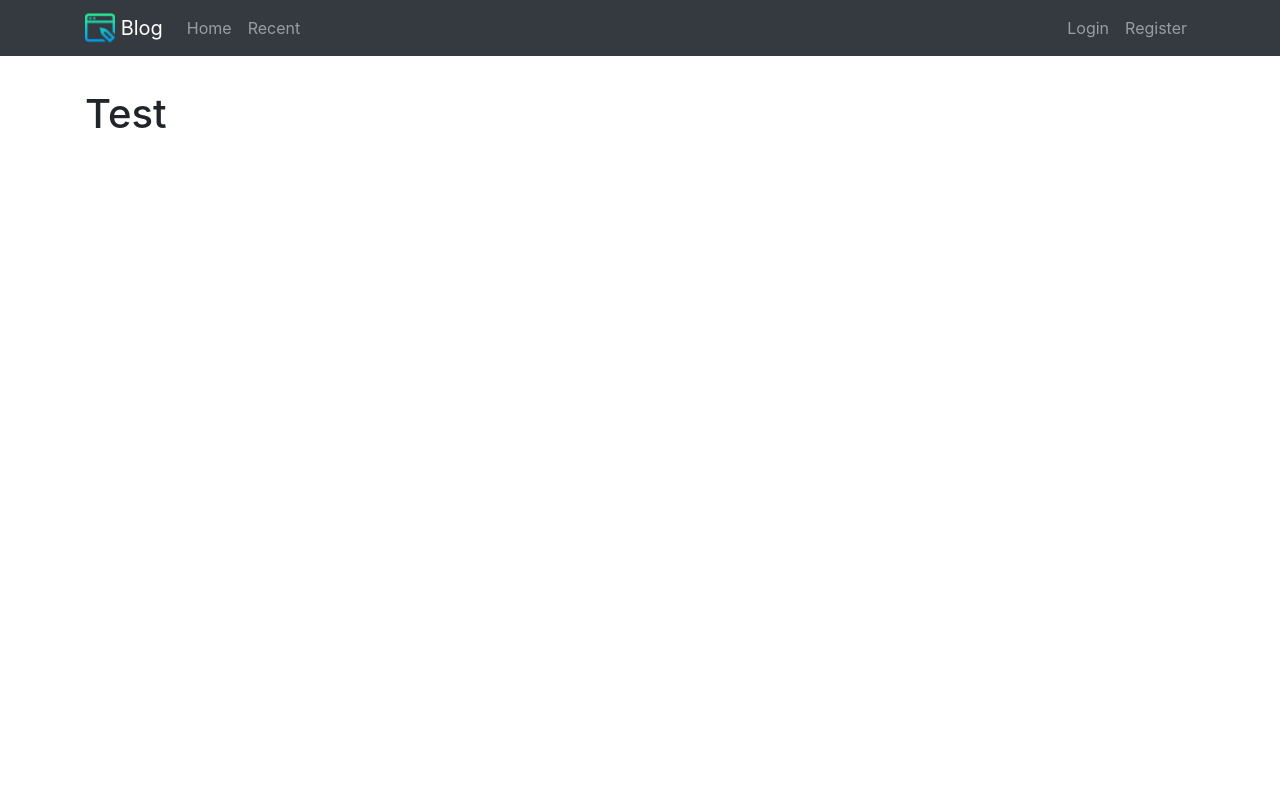
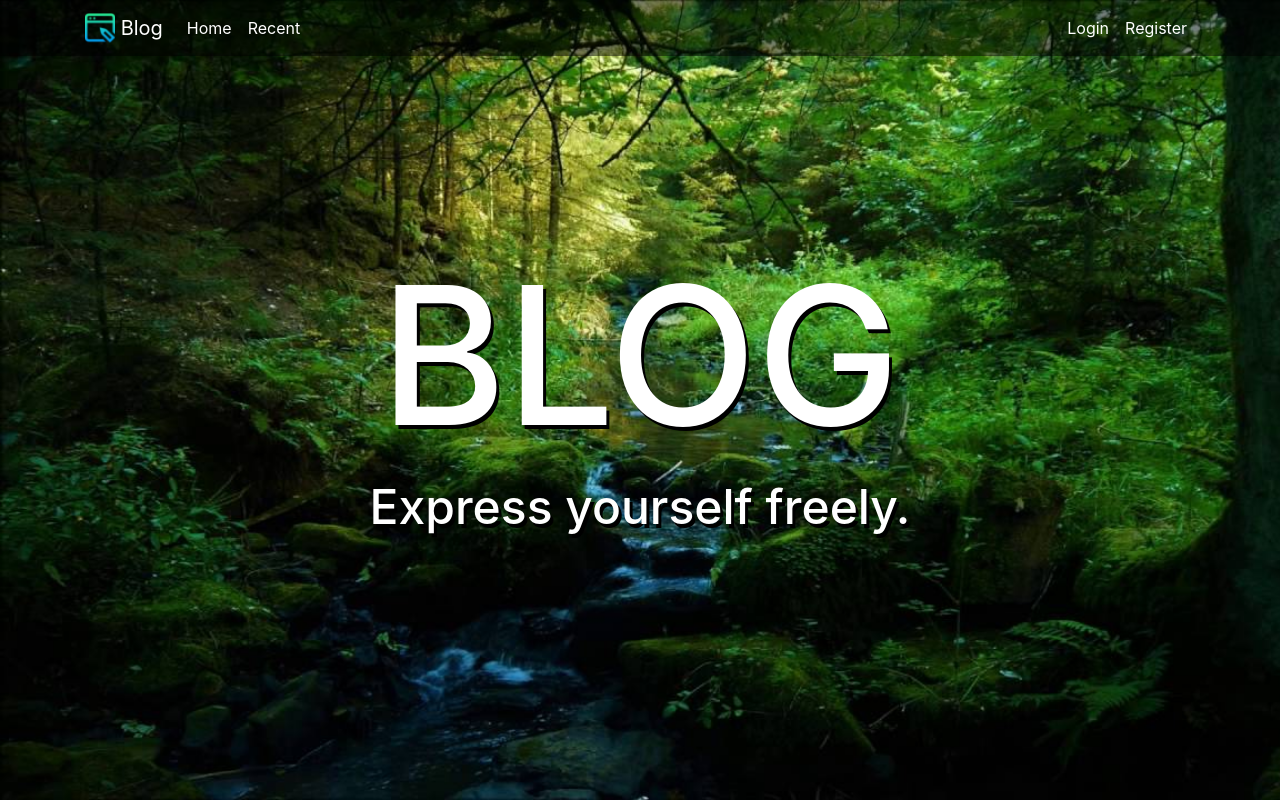
Before and after one commit to BLM16/Blog, a Flask app: page / in a window 1280 px wide. Run offline with Flask 2, Linux system fonts and the light colour scheme; some libraries are stand-ins or nearby versions.

Commit message:
Updated home page

```diff
--- a/static/css/styles.css
+++ b/static/css/styles.css
@@ -15,3 +15,11 @@ body {
     display: flex;
     justify-content: center;
 }
+
+.home-link {
+    color: rgba(255, 255, 255, 1) !important;
+}
+
+.home-link:hover, .home-link:active {
+    color: rgba(255, 255, 255, 0.8) !important;
+}
--- a/templates/index.html
+++ b/templates/index.html
@@ -1,9 +1,86 @@
-{% extends "layout.html" %}
-{% block title %}Home{% endblock %}
+{% extends "bootstrap/base.html" %}
+{% block head %}
+    <title>Home - Blog</title>
+
+    <meta name="charset" content="UTF-8">
+    <meta name="description" content="A blog site made with Flask. View source at: https://github.com/BLM16/Blog.">
+    <meta name="keywords" content="blog">
+    <meta name="revisit-after" content="1">
+    <meta name="author" content="BLM16">
+    <meta name="application-name" content="Blog">
+
+    <link rel="apple-touch-icon" sizes="180x180" href="{{ url_for('static', filename = 'images/favicons/apple-touch-icon.png') }}">
+    <link rel="icon" type="image/png" sizes="32x32" href="{{ url_for('static', filename = 'images/favicons/favicon-32x32.png') }}">
+    <link rel="icon" type="image/png" sizes="16x16" href="{{ url_for('static', filename = 'images/favicons/favicon-16x16.png') }}">
+    <link rel="manifest" href="{{ url_for('static', filename = 'site.webmanifest') }}">
+
+    {% block styles %}
+        <link rel="stylesheet" href="https://stackpath.bootstrapcdn.com/bootstrap/4.5.2/css/bootstrap.min.css" integrity="sha384-JcKb8q3iqJ61gNV9KGb8thSsNjpSL0n8PARn9HuZOnIxN0hoP+VmmDGMN5t9UJ0Z" crossorigin="anonymous">
+        <link rel="stylesheet" href="https://use.fontawesome.com/releases/v5.15.1/css/all.css" integrity="sha384-vp86vTRFVJgpjF9jiIGPEEqYqlDwgyBgEF109VFjmqGmIY/Y4HV4d3Gp2irVfcrp" crossorigin="anonymous">
+        <link rel="stylesheet" href="{{ url_for('static', filename = 'css/styles.css') }}">
+    {% endblock %}
+{% endblock %}
+
+{% block navbar %}
+    <nav class="navbar navbar-expand-lg navbar-dark fixed-top" style="background-color: rgba(0, 0, 0, 0.5);">
+        <div class="container">
+            <a class="navbar-brand" href="{{ url_for('Main') }}">
+                <img src="{{ url_for('static', filename = 'images/favicons/favicon-32x32.png') }}" width="30" height="30" class="d-inline-block align-top" alt="">
+                Blog
+            </a>
+            <button class="navbar-toggler" type="button" data-toggle="collapse" data-target=".navbar-collapse" aria-controls="navbarNav" aria-expanded="false" aria-label="Toggle navigation">
+                <span class="navbar-toggler-icon"></span>
+            </button>
+            <div class="collapse navbar-collapse">
+                <ul class="nav navbar-nav">
+                    <li class="nav-item">
+                        <a href="{{ url_for('Main') }}" class="nav-link home-link">Home</a>
+                    </li>
+                    <li class="nav-item">
+                        <a href="{{ url_for('Recent') }}" class="nav-link home-link">Recent</a>
+                    </li>
+                </ul>
+            </div>
+            <div class="collapse navbar-collapse">
+                <ul class="nav navbar-nav ml-auto">
+                    {% if session['user_id'] %}
+                        <li class="nav-item">
+                            <a href="{{ url_for('Own_Profile') }}" class="nav-link home-link">Profile</a>
+                        </li>
+                        <li class="nav-item">
+                            <a href="{{ url_for('Logout') }}" class="nav-link home-link">Logout</a>
+                        </li>
+                        <li class="nav-item">
+                            <a href="#" class="nav-link btn btn-sm btn-success" style="color: #fff;">New Post</a>
+                        </li>
+                    {% else %}
+                        <li class="nav-item">
+                            <a class="nav-link home-link" href="{{ url_for('Login') }}">Login</a>
+                        </li>
+                        <li class="nav-item">
+                            <a class="nav-link home-link" href="{{ url_for('Register') }}">Register</a>
+                        </li>
+                    {% endif %}
+                </ul>
+            </div>
+        </div>
+    </nav>
+    <div class="top-spacemaker" style="padding-top: calc(50px + 5vh);"></div>
+{% endblock %}
 
 {% block content %}
-    {{ super() }}
-    <div class="container">
-        <h1>Test</h1>
+    <div class="splash" style="height: 100vh; width: 100vw; overflow: hidden; position: absolute; margin: 0; top: 0;">
+        <img src="{{ url_for('static', filename = 'images/splash.jpg') }}" style="position: absolute; margin: 0; height: auto; width: auto; min-height: 100vh; min-width: 100vw; top: 0;">
+    </div>
+    <div style="position: absolute; margin: 0; height: 100vh; width: 100vw; top: 0; left: 0;">
+        <div class="text-center" style="margin-top: 30vh; color: white; text-shadow: 3px 4px black;">
+            <h1 style="font-size: 12em;">BLOG</h1>
+            <h4 style="font-size: 3em;">Express yourself freely.</h4>
+        </div>
     </div>
 {% endblock %}
+
+{% block scripts %}
+    <script src="https://code.jquery.com/jquery-3.5.1.slim.min.js" integrity="sha384-DfXdz2htPH0lsSSs5nCTpuj/zy4C+OGpamoFVy38MVBnE+IbbVYUew+OrCXaRkfj" crossorigin="anonymous"></script>
+    <script src="https://cdn.jsdelivr.net/npm/bootstrap@4.5.3/dist/js/bootstrap.bundle.min.js" integrity="sha384-ho+j7jyWK8fNQe+A12Hb8AhRq26LrZ/JpcUGGOn+Y7RsweNrtN/tE3MoK7ZeZDyx" crossorigin="anonymous"></script>
+{% endblock %}
--- a/templates/layout.html
+++ b/templates/layout.html
@@ -72,6 +72,6 @@
 {% endblock %}
 
 {% block scripts %}
-<script src="https://code.jquery.com/jquery-3.5.1.slim.min.js" integrity="sha384-DfXdz2htPH0lsSSs5nCTpuj/zy4C+OGpamoFVy38MVBnE+IbbVYUew+OrCXaRkfj" crossorigin="anonymous"></script>
-<script src="https://cdn.jsdelivr.net/npm/bootstrap@4.5.3/dist/js/bootstrap.bundle.min.js" integrity="sha384-ho+j7jyWK8fNQe+A12Hb8AhRq26LrZ/JpcUGGOn+Y7RsweNrtN/tE3MoK7ZeZDyx" crossorigin="anonymous"></script>
+    <script src="https://code.jquery.com/jquery-3.5.1.slim.min.js" integrity="sha384-DfXdz2htPH0lsSSs5nCTpuj/zy4C+OGpamoFVy38MVBnE+IbbVYUew+OrCXaRkfj" crossorigin="anonymous"></script>
+    <script src="https://cdn.jsdelivr.net/npm/bootstrap@4.5.3/dist/js/bootstrap.bundle.min.js" integrity="sha384-ho+j7jyWK8fNQe+A12Hb8AhRq26LrZ/JpcUGGOn+Y7RsweNrtN/tE3MoK7ZeZDyx" crossorigin="anonymous"></script>
 {% endblock %}
```
Also changed, not shown: static/images/splash.jpg (added).
